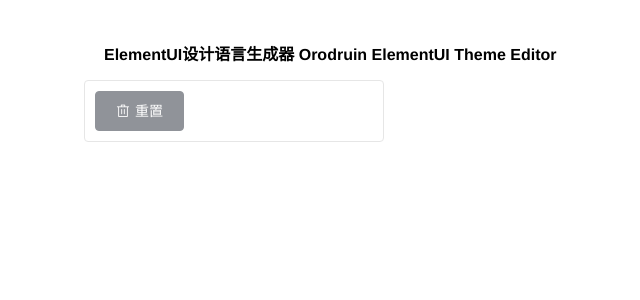
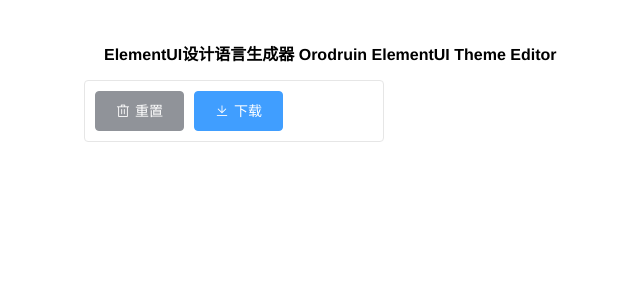
Before and after one commit to swearer23/orodruin, a Nuxt app: page / in a window 1280 px wide. Shown: the top 300 px of the page, without its empty margins (16-656 px from the left). Built offline with nearby package versions, Linux system fonts and the light colour scheme; no server answers.

Commit message:
add download button

```diff
--- a/pages/index.vue
+++ b/pages/index.vue
@@ -20,6 +20,7 @@
       </el-main>
       <el-aside class="content-aside">
         <el-button type='info' icon='el-icon-delete' v-on:click="reset">重置</el-button>
+        <el-button type='primary' icon='el-icon-download'>下载</el-button>
       </el-aside>
     </el-container>
   </el-container>
```
